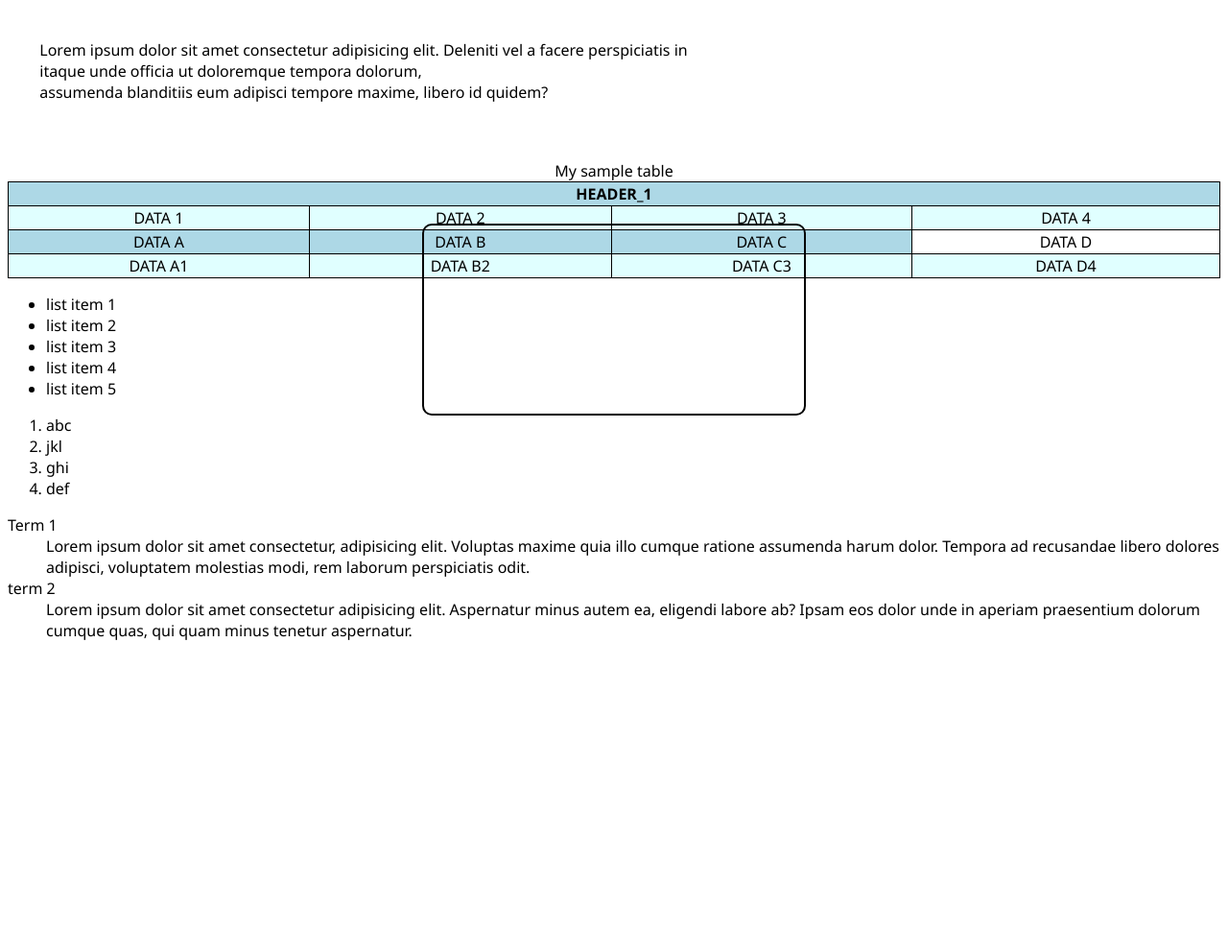
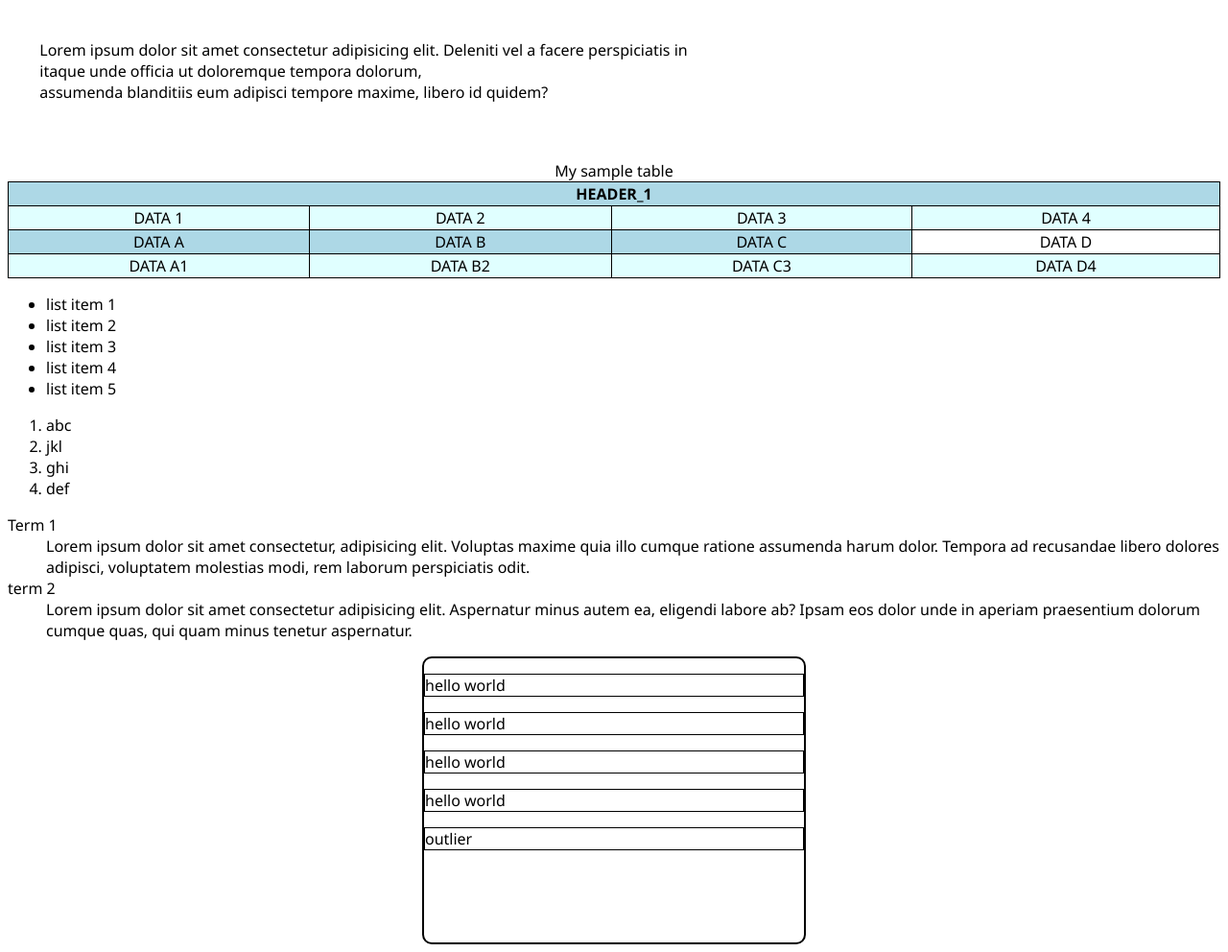
Before and after one commit to CarlFranc/webdevelopmentpractice, a plain HTML site: page index.html in a window 1280 px wide. Shown: the part 67-1059 px from the top of the page at 96% size. Before the commit the page ends 800 px from the top, so only its background shows below. Drawn offline with Linux system fonts and the light colour scheme.

Commit message:
more changes

```diff
--- a/index.html
+++ b/index.html
@@ -1,11 +1,13 @@
 <!DOCTYPE html>
 <html lang="en">
+
 <head>
     <meta charset="UTF-8">
     <meta name="viewport" content="width=device-width, initial-scale=1.0">
     <title>My website</title>
     <link rel="stylesheet" href="styles.css">
 </head>
+
 <body>
     <h1>Sample</h1>
     <pre>
@@ -61,12 +63,23 @@
 
     <dl>
         <dt>Term 1</dt>
-        <dd>Lorem ipsum dolor sit amet consectetur, adipisicing elit. Voluptas maxime quia illo cumque ratione assumenda harum dolor. Tempora ad recusandae libero dolores adipisci, voluptatem molestias modi, rem laborum perspiciatis odit.</dd>
+        <dd>Lorem ipsum dolor sit amet consectetur, adipisicing elit. Voluptas maxime quia illo cumque ratione assumenda
+            harum dolor. Tempora ad recusandae libero dolores adipisci, voluptatem molestias modi, rem laborum
+            perspiciatis odit.</dd>
         <dt>term 2</dt>
-        <dd>Lorem ipsum dolor sit amet consectetur adipisicing elit. Aspernatur minus autem ea, eligendi labore ab? Ipsam eos dolor unde in aperiam praesentium dolorum cumque quas, qui quam minus tenetur aspernatur.</dd>
+        <dd>Lorem ipsum dolor sit amet consectetur adipisicing elit. Aspernatur minus autem ea, eligendi labore ab?
+            Ipsam eos dolor unde in aperiam praesentium dolorum cumque quas, qui quam minus tenetur aspernatur.</dd>
     </dl>
 
     <div class="my-box">
+        <p>hello world</p>
+        <p>hello world</p>
+        <p>hello world</p>
+        <p>hello world</p>
+        <div>
+            <p>outlier</p>
+        </div>
     </div>
 </body>
+
 </html>
--- a/styles.css
+++ b/styles.css
@@ -1,9 +1,10 @@
 * {
     font-family: 'Segoe UI', Tahoma, Geneva, Verdana, sans-serif;
-
 }
 
-table, th, td {
+table,
+th,
+td {
     border-style: solid;
     border-color: black;
     border-width: 1px;
@@ -19,6 +20,11 @@ tr:nth-child(even) {
     background-color: lightcyan;
 }
 
+.my-box p {
+    border-style: solid;
+    border-width: 1px;
+}
+
 .my-box {
     box-sizing: border-box;
     border-style: solid;
@@ -26,12 +32,8 @@ tr:nth-child(even) {
     border-color: black;
     border-radius: 10px;
     width: 400px;
-    height: 200px;
+    height: 300px;
     margin: auto;
-    align-content: center;
-    position: fixed;
-    bottom: 0;
-    right: 0;
-    left: 0;
-    top: 0;
+    align-content: stretch;
+    position: relative;
 }
```
